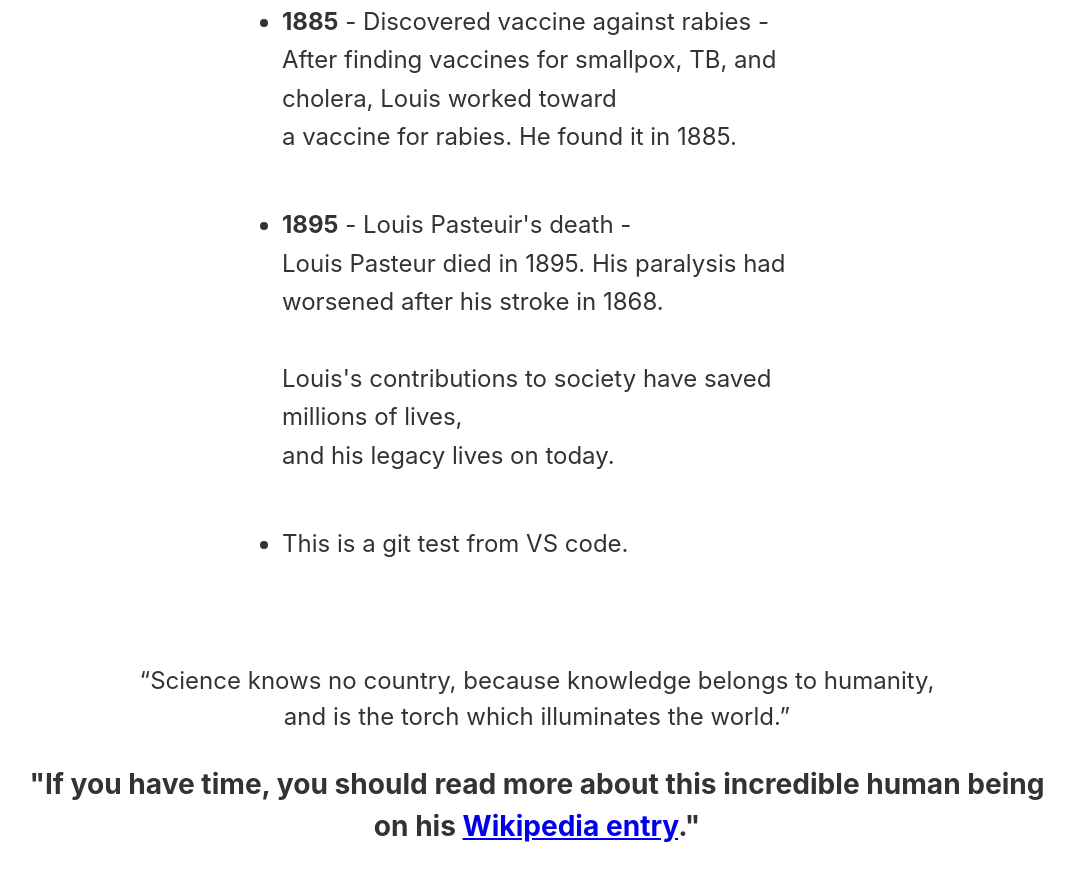
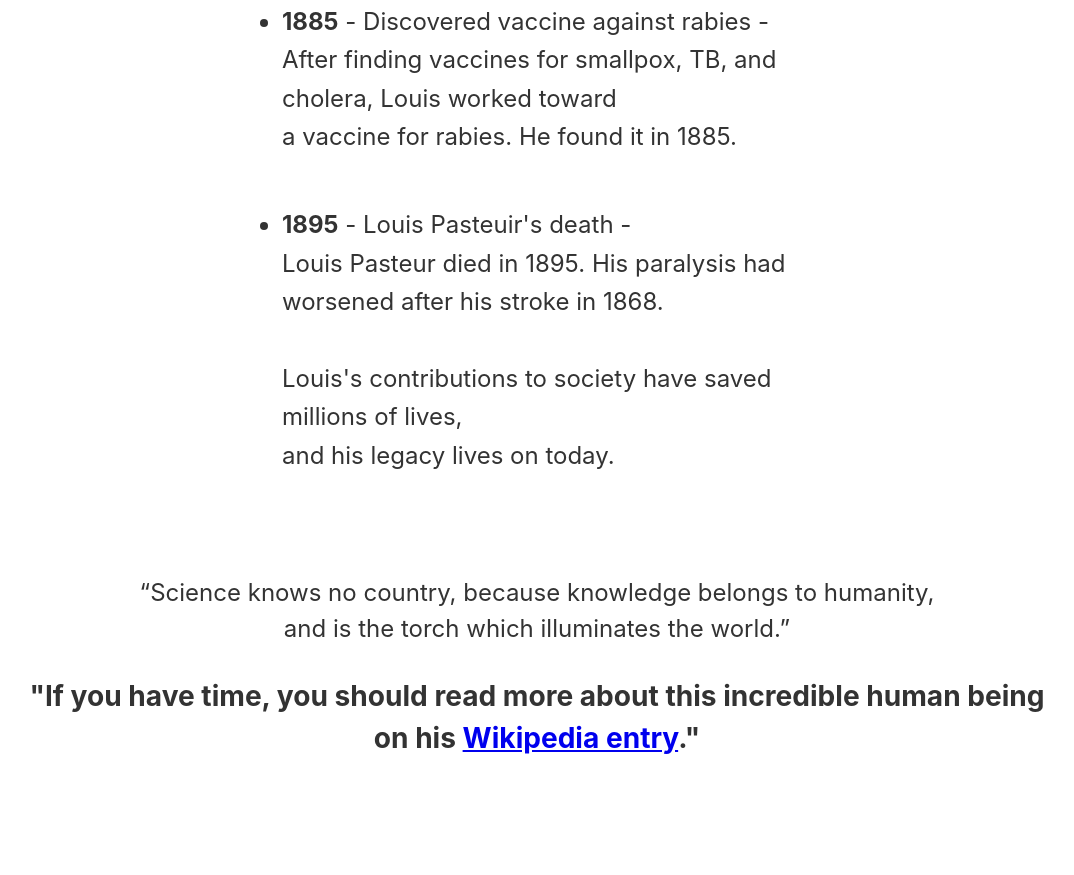
Before and after one commit to gusmontoya/Original-Tributepage-FCC, a plain HTML site: page index.html in a window 1280 px wide. Shown: the part 1654-2529 px from the top of the page, without its empty margins (103-1177 px from the left). After the commit the page ends 2441 px from the top, so only its background shows below. Drawn offline with Linux system fonts and the light colour scheme.

Commit message:
Add files via upload

```diff
--- a/index.html
+++ b/index.html
@@ -72,11 +72,6 @@
                      legacy lives on today.
                   </li>
             </ul>
-            <ul>
-               <li>
-                  This is a git test from VS code.
-               </li>
-           </ul>
          </section>
             <blockquote cite="https://www.goodreads.com/author/quotes/692216.Louis_Pasteur">
                <p> “Science knows no country, because knowledge belongs to humanity, <br>and is the torch which illuminates the world.”</p>
@@ -88,5 +83,7 @@
             </main>
          </body>
 
+         <script src="https://cdn.freecodecamp.org/testable-projects-fcc/v1/bundle.js"></script>
+
 
 </html>
```
Lines whose indentation alone changed are shown as unchanged.
